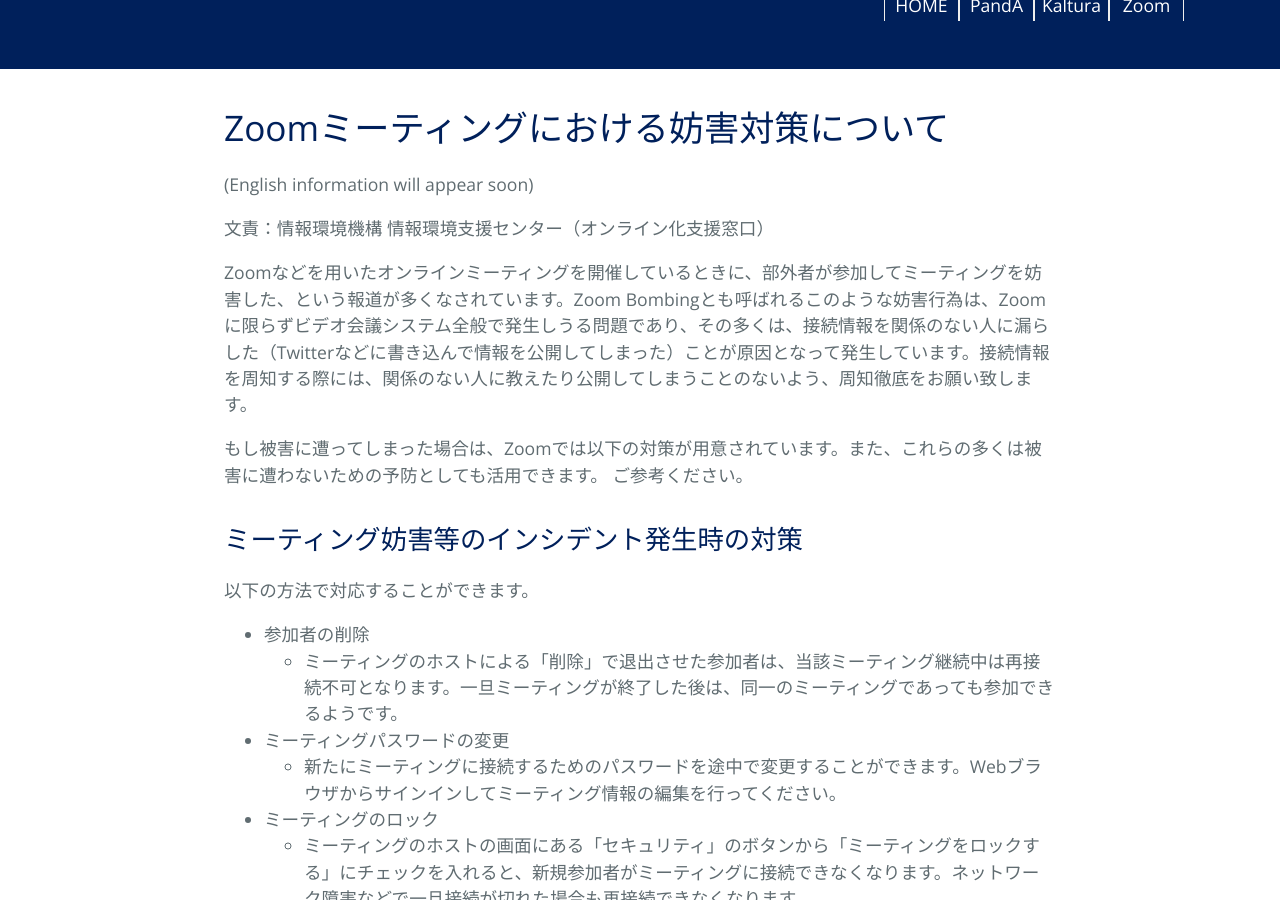
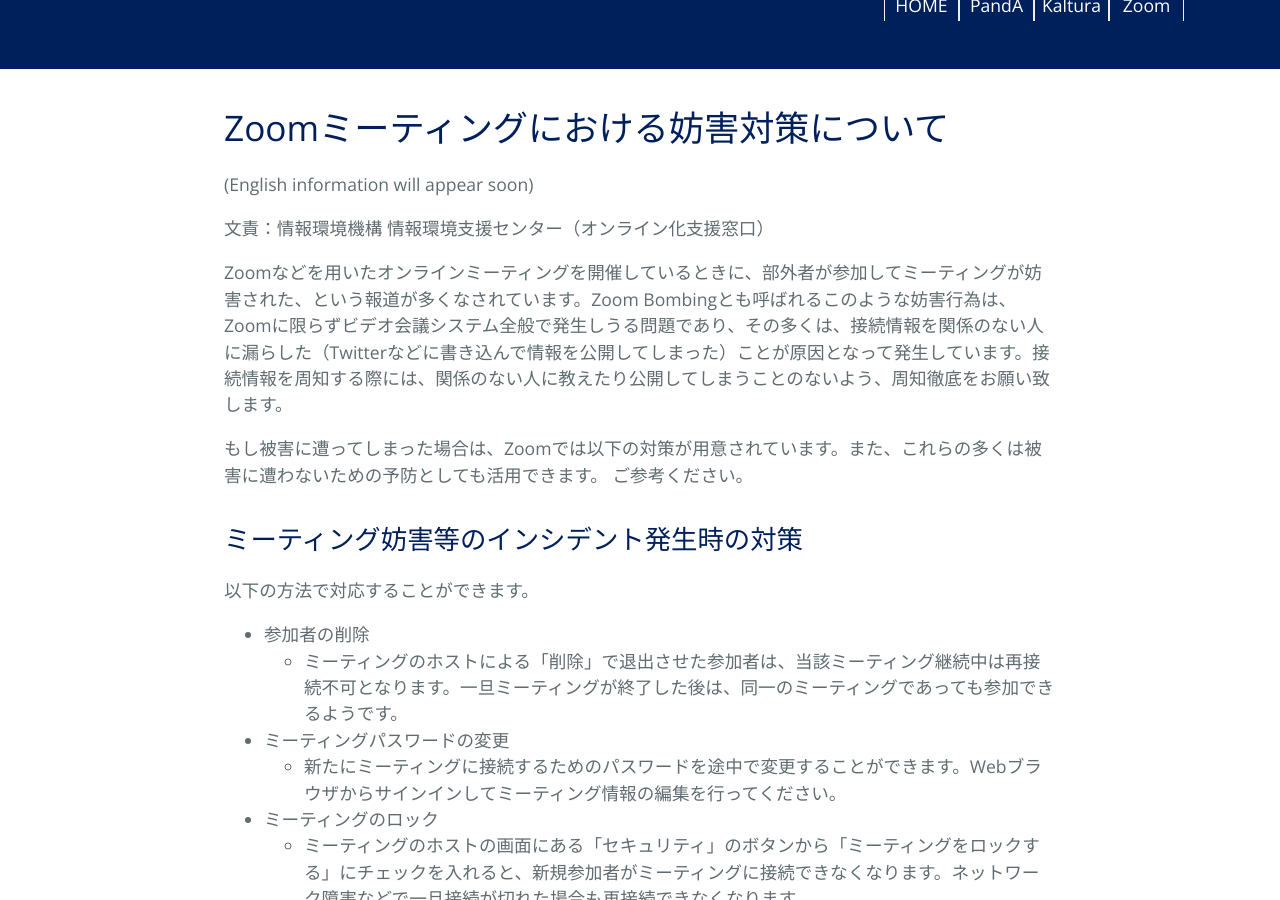
Before and after one commit to kyoto-u/online-edu, a Jekyll site: the page built from zoom-security-action.md, in a window 1280 px wide and 900 px high, scrolled down 303 px. Built offline with Jekyll 4.4.1, drawn with Linux system fonts in a browser that asks for light colours.

Commit message:
Update zoom-security-action.md

```diff
--- a/zoom-security-action.md
+++ b/zoom-security-action.md
@@ -7,7 +7,7 @@ title: オンラインミーティングサービス(Zoom全学ライセンス)
 
 文責：情報環境機構 情報環境支援センター（オンライン化支援窓口）
 
-Zoomなどを用いたオンラインミーティングを開催しているときに、部外者が参加してミーティングを妨害した、という報道が多くなされています。Zoom Bombingとも呼ばれるこのような妨害行為は、Zoomに限らずビデオ会議システム全般で発生しうる問題であり、その多くは、接続情報を関係のない人に漏らした（Twitterなどに書き込んで情報を公開してしまった）ことが原因となって発生しています。接続情報を周知する際には、関係のない人に教えたり公開してしまうことのないよう、周知徹底をお願い致します。
+Zoomなどを用いたオンラインミーティングを開催しているときに、部外者が参加してミーティングが妨害された、という報道が多くなされています。Zoom Bombingとも呼ばれるこのような妨害行為は、Zoomに限らずビデオ会議システム全般で発生しうる問題であり、その多くは、接続情報を関係のない人に漏らした（Twitterなどに書き込んで情報を公開してしまった）ことが原因となって発生しています。接続情報を周知する際には、関係のない人に教えたり公開してしまうことのないよう、周知徹底をお願い致します。
 
 もし被害に遭ってしまった場合は、Zoomでは以下の対策が用意されています。また、これらの多くは被害に遭わないための予防としても活用できます。
 ご参考ください。
```
